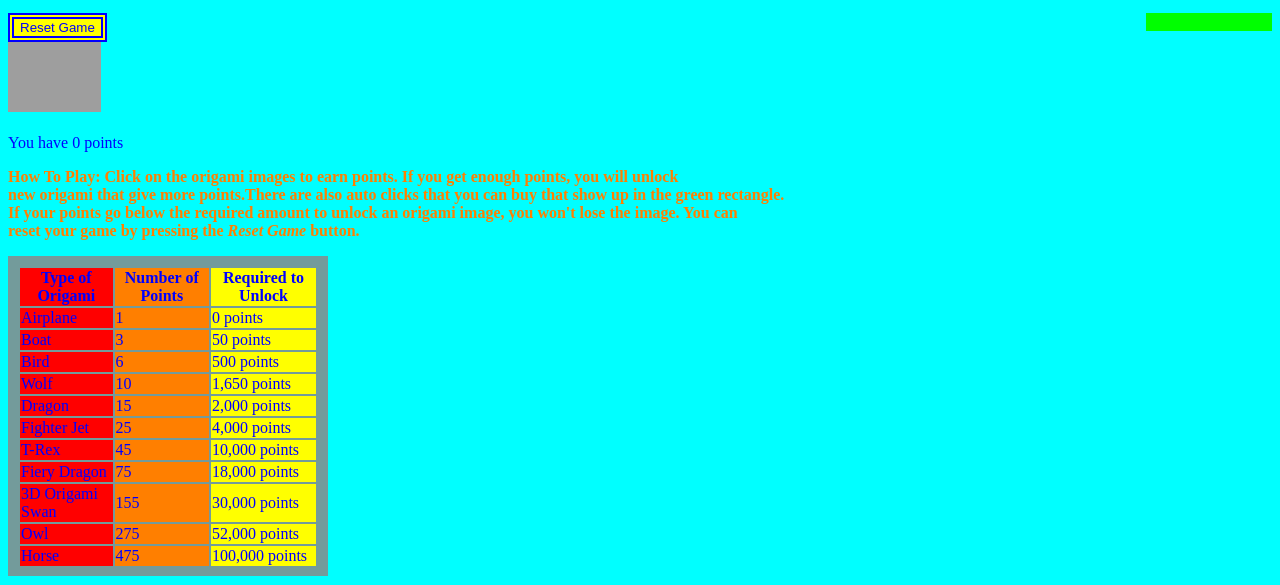
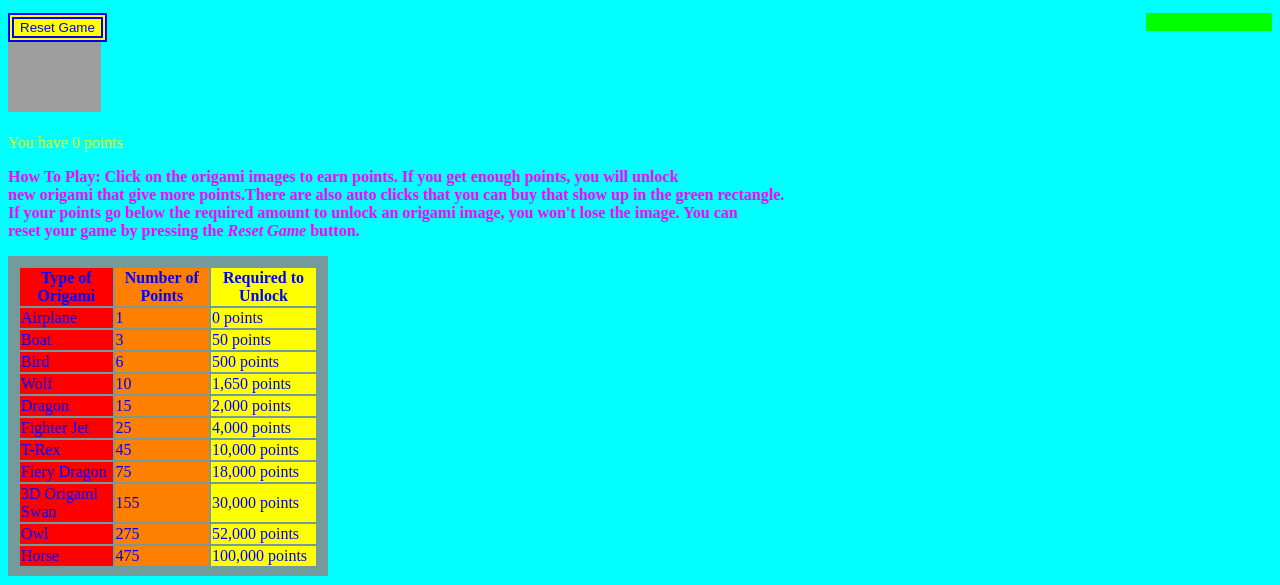
Before and after one commit to Arnbloxlee/Arnbloxlee.github.io, a plain HTML site: page origamiclicker.html in a window 1280 px wide. Shown: the part 113-698 px from the top of the page. Drawn offline with nearby package versions, Linux system fonts and the light colour scheme; grey boxes are pictures that could not be loaded.

Commit message:
Update origamiclicker.html

```diff
--- a/origamiclicker.html
+++ b/origamiclicker.html
@@ -13,12 +13,16 @@
         font-family: "impact", serif;
       }
 
-      p,div {
+      p {
         color: rgb(0, 0, 255);
       }
 
       a {
         color: rgb(255, 127, 0);
+      }
+
+      div {
+        color: rgb(255, 255, 0);
       }
 
       table {
@@ -60,7 +64,7 @@
       }
 
       #how-to-play {
-        color: rgb(255, 127, 0);
+        color: rgb(255, 0, 255);
       }
 
       .auto-clicks {
```
